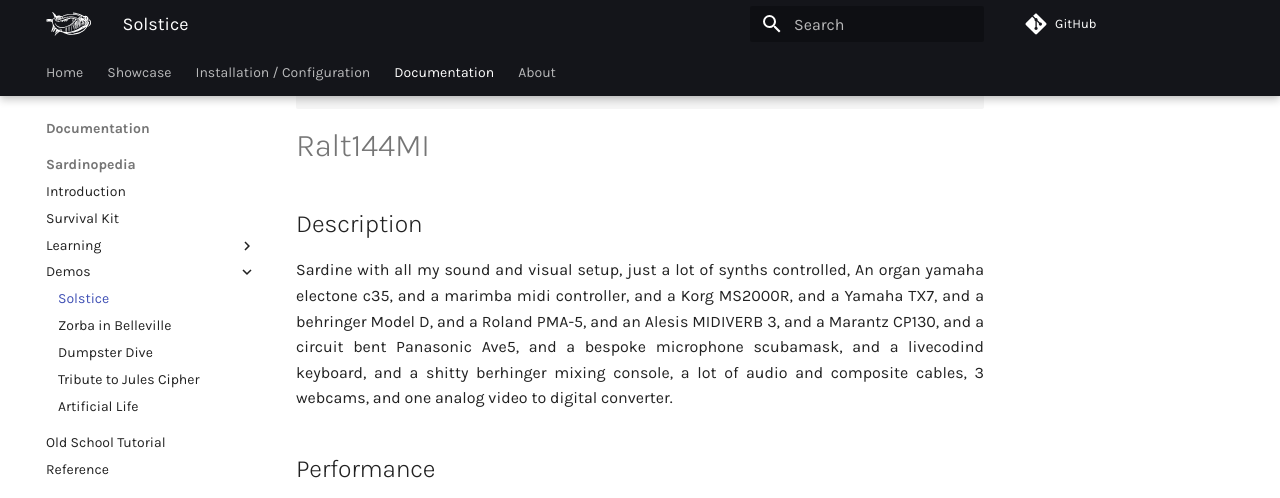
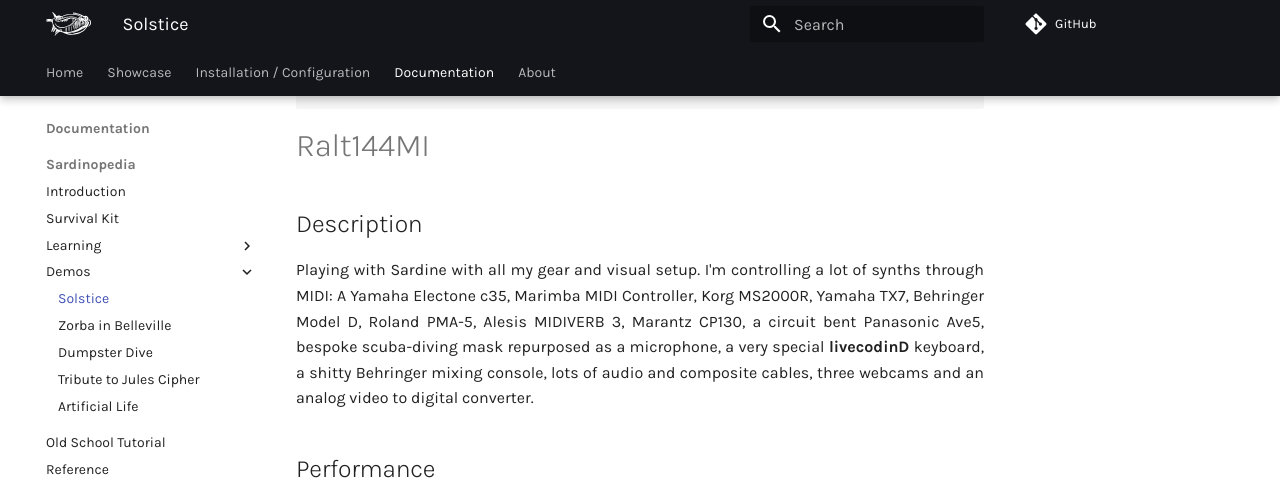
Before and after one commit to EmmaleeBonderud0325/sardine, an MkDocs documentation site: the page built from docs/documentation/demos/solstice.md, in a window 1280 px wide and 900 px high, scrolled down 8739 px, cut to the strip 0-498 px from the top of the window. Built offline with MkDocs 1.6.1 and Material for MkDocs 9.7.7, drawn with Linux system fonts in a browser that asks for light colours; comment, search, counter and statistics services are not loaded; some of the changed text lies outside the part shown.

Commit message:
correct spelling

```diff
--- a/docs/documentation/demos/solstice.md
+++ b/docs/documentation/demos/solstice.md
@@ -1,8 +1,8 @@
 # Solstice
 
-2 performances were made with Sardine during the TidalCycles Annual Solstice Stream. One by bubobubobubobubo and one by Ralt144MI
+2 performances were made with Sardine during the TidalCycles Annual Solstice Stream. The former by Bubobubo, the latter by Ralt144MI.
 
-# BUBO
+# Bubo
 
 ## Description
 
@@ -420,8 +420,7 @@
 
 ## Description
 
-Sardine with all my sound and visual setup, just a lot of synths controlled,
-An organ yamaha electone c35, and a marimba midi controller, and a Korg MS2000R, and a Yamaha TX7, and a behringer Model D, and a Roland PMA-5, and an Alesis MIDIVERB 3, and a Marantz CP130, and a circuit bent Panasonic Ave5, and a bespoke microphone scubamask, and a livecodind keyboard, and a shitty berhinger mixing console, a lot of audio and composite cables, 3 webcams, and one analog video to digital converter.
+Playing with Sardine with all my gear and visual setup. I'm controlling a lot of synths through MIDI: A Yamaha Electone c35, Marimba MIDI Controller, Korg MS2000R, Yamaha TX7, Behringer Model D, Roland PMA-5, Alesis MIDIVERB 3, Marantz CP130, a circuit bent Panasonic Ave5, bespoke scuba-diving mask repurposed as a microphone, a very special **livecodinD** keyboard, a shitty Behringer mixing console, lots of audio and composite cables, three webcams and an analog video to digital converter.
 
 ## Performance
 
```
